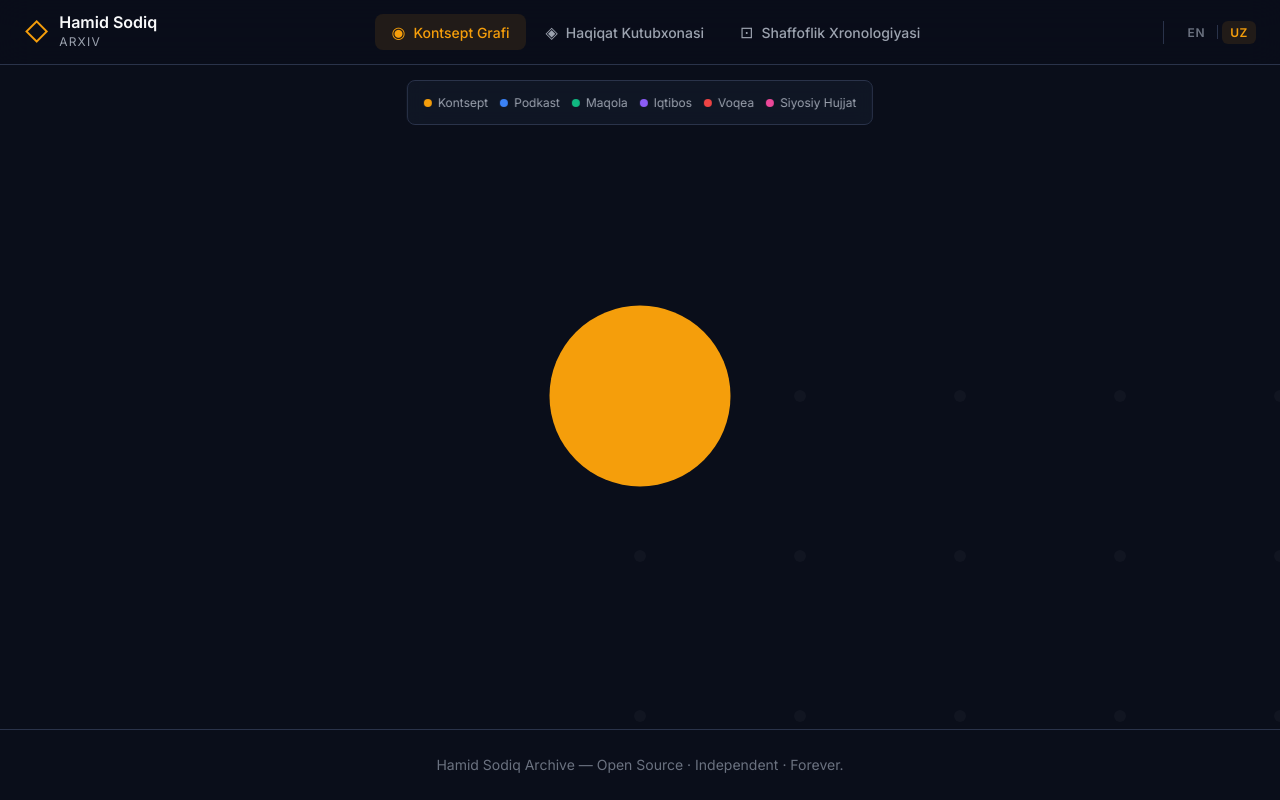
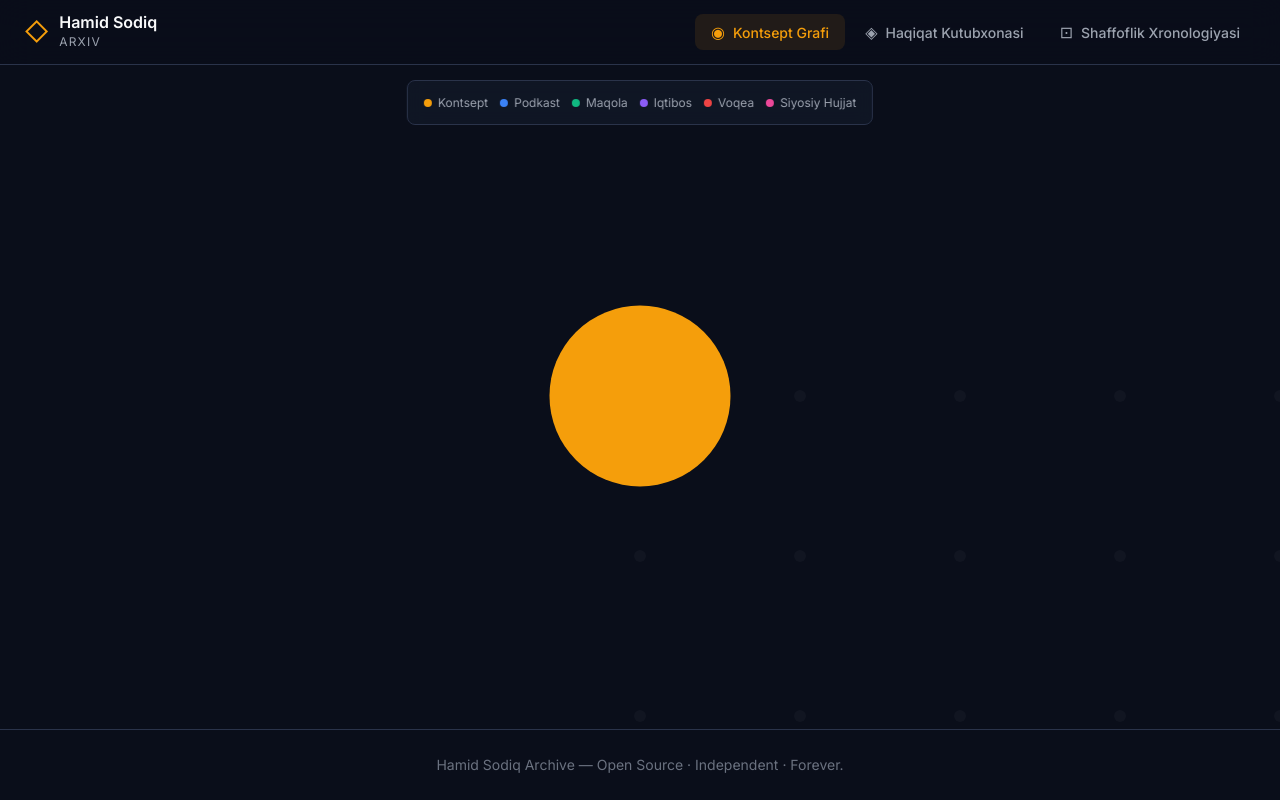
Before and after one commit to mxalimetov/hamid-sodiq, a React (Vite) app: page / in a window 1280 px wide. Built offline with nearby package versions, Linux system fonts and the light colour scheme.

Commit message:
language selector removed

```diff
--- a/src/components/Navigation.css
+++ b/src/components/Navigation.css
@@ -81,41 +81,7 @@
   font-size: 1rem;
 }
 
-.nav-lang {
-  display: flex;
-  align-items: center;
-  gap: 4px;
-  margin-left: 8px;
-  padding-left: 16px;
-  border-left: 1px solid var(--color-border);
-  flex-shrink: 0;
-}
 
-.nav-lang-btn {
-  padding: 4px 8px;
-  border-radius: var(--radius-sm);
-  font-size: 0.75rem;
-  font-weight: 600;
-  color: var(--color-text-dim);
-  letter-spacing: 0.05em;
-  transition: all var(--transition-fast);
-}
-
-.nav-lang-btn:hover {
-  color: var(--color-text-secondary);
-  background: var(--color-bg-hover);
-}
-
-.nav-lang-btn.active {
-  color: var(--color-primary);
-  background: rgba(245, 158, 11, 0.1);
-}
-
-.nav-lang-divider {
-  width: 1px;
-  height: 14px;
-  background: var(--color-border);
-}
 
 @media (max-width: 640px) {
   .nav-inner {
@@ -135,13 +101,5 @@
     font-size: 1.25rem;
   }
 
-  .nav-lang {
-    padding-left: 8px;
-    margin-left: 0;
-  }
 
-  .nav-lang-btn {
-    padding: 4px 6px;
-    font-size: 0.7rem;
-  }
 }
--- a/src/components/Navigation.tsx
+++ b/src/components/Navigation.tsx
@@ -14,7 +14,7 @@ const tabs: { id: TabId; icon: string; labelKey: string }[] = [
 ];
 
 export default function Navigation({ activeTab, onTabChange }: NavigationProps) {
-  const { t, locale, setLocale } = useI18n();
+  const { t } = useI18n();
 
   return (
     <header className="nav-header">
@@ -41,25 +41,7 @@ export default function Navigation({ activeTab, onTabChange }: NavigationProps)
             </button>
           ))}
         </nav>
-        <div className="nav-lang">
-          <button
-            className={`nav-lang-btn ${locale === 'en' ? 'active' : ''}`}
-            onClick={() => setLocale('en')}
-            aria-label="English"
-            title="English"
-          >
-            EN
-          </button>
-          <span className="nav-lang-divider" />
-          <button
-            className={`nav-lang-btn ${locale === 'uz' ? 'active' : ''}`}
-            onClick={() => setLocale('uz')}
-            aria-label="O\u2018zbekcha"
-            title="O\u2018zbekcha"
-          >
-            UZ
-          </button>
-        </div>
+
       </div>
     </header>
   );
```
